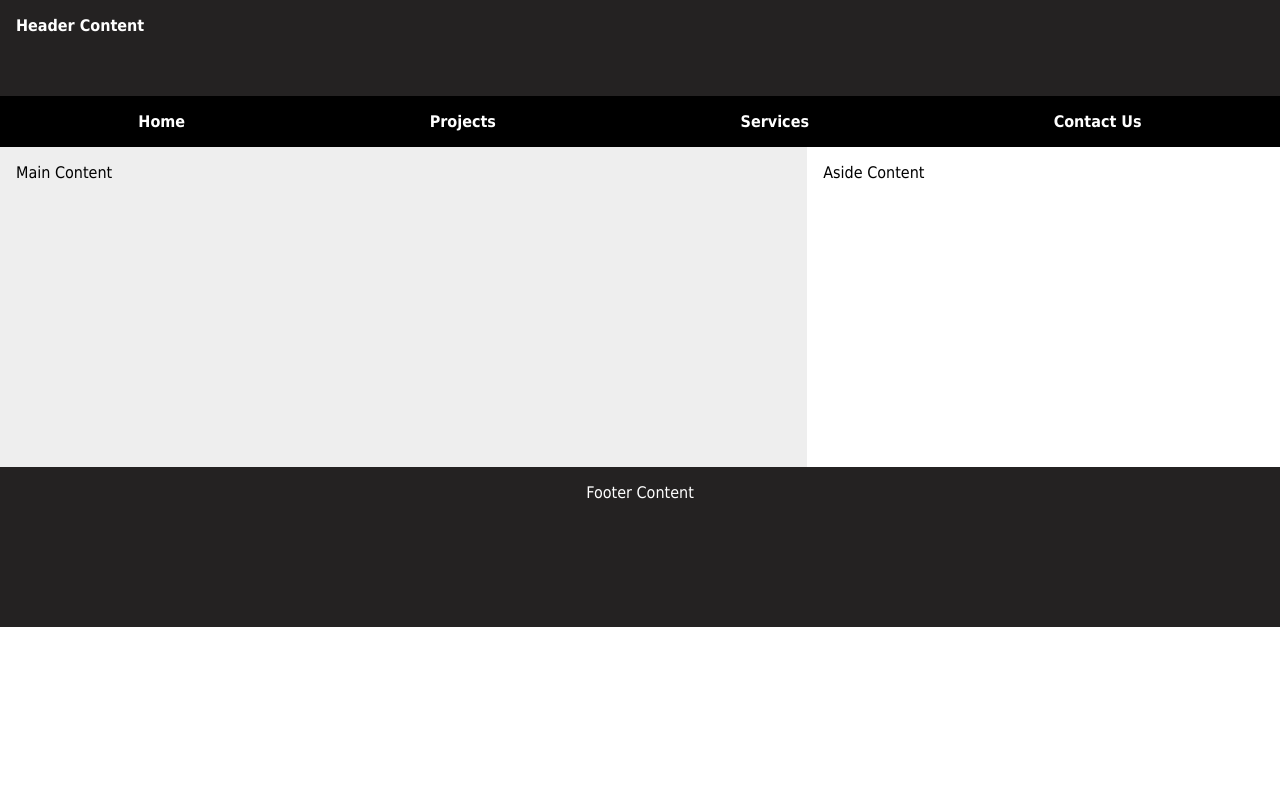
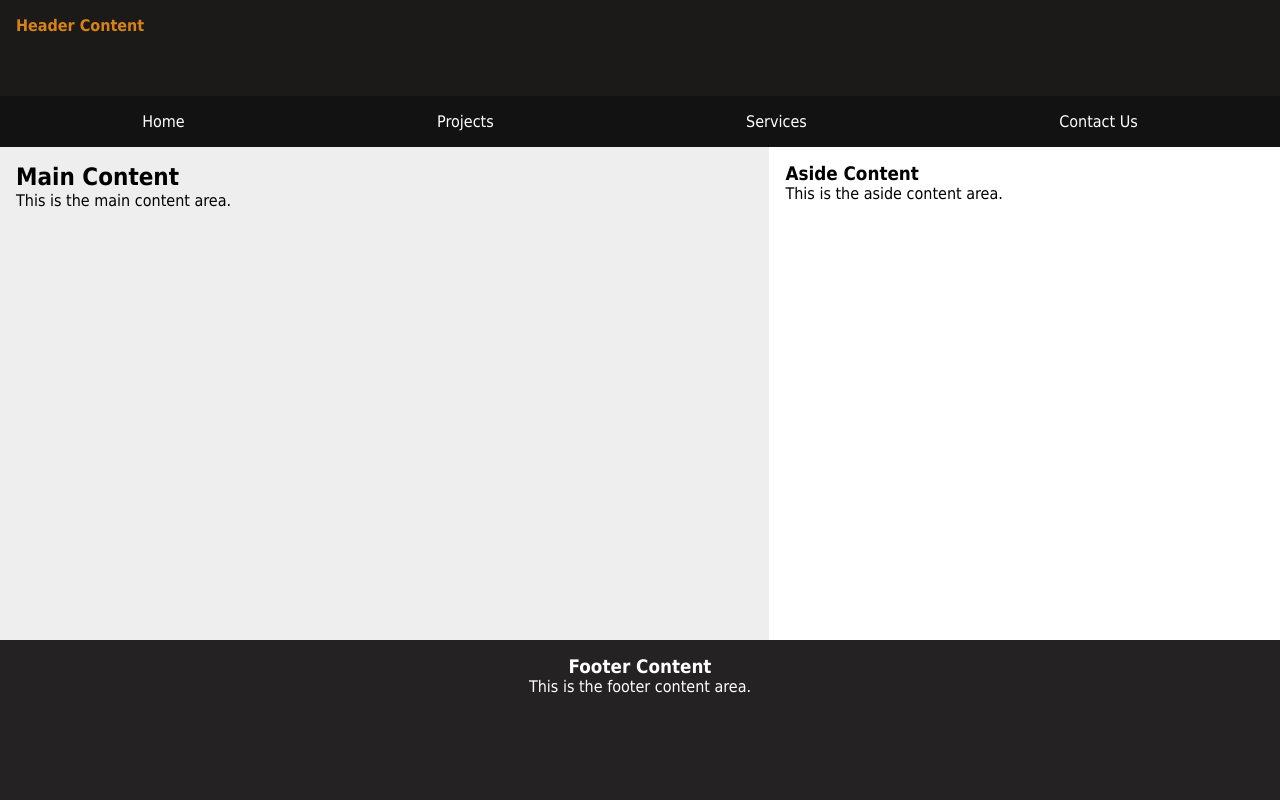
Before and after one commit to samucadsantos/wdd131, a plain HTML site: page week01/basic-layout.html in a window 1280 px wide. Drawn offline with Linux system fonts and the light colour scheme.

Commit message:
refactor: improve page layout

```diff
--- a/week01/basic-layout.html
+++ b/week01/basic-layout.html
@@ -22,15 +22,18 @@
     </nav>
 
     <main>
-        Main Content
+        <h2>Main Content</h2>
+        <p>This is the main content area.</p>
     </main>
 
     <aside>
-        Aside Content
+        <h3>Aside Content</h3>
+        <p>This is the aside content area.</p>
     </aside>
 
     <footer>
-        Footer Content
+        <h3>Footer Content</h3>
+        <p>This is the footer content area.</p>
     </footer>
 </body>
 </html>
--- a/week01/styles/layout.css
+++ b/week01/styles/layout.css
@@ -14,24 +14,26 @@
 
 body {
     display: grid;
+    min-height: 100vh;
+    grid-template-rows: auto auto 1fr auto;
 }
 
 header {
-    background-color: #242222;
+    background-color: #1b1a19;
     min-height: 6rem;
     grid-column: 1 / 4;
 }
 
 header h1 {
     font-size: 1rem;
-    color: #fff;
+    color: #d68316;
     padding: 1rem;
 }
 
 nav {
     grid-column: 1 / 4;
     padding: 1rem;
-    background-color: #000;
+    background-color: #131212;
 }
 
 nav > ul {
@@ -42,7 +44,6 @@
 nav > ul > li > a {
     color: #fff;
     text-decoration: none;
-    font-weight: bold;
 }
 
 main {
@@ -50,6 +51,7 @@
     min-height: 20rem;
     padding: 1rem;
     background-color: #eee;
+    height: 100%;
 }
 
 aside {
@@ -57,7 +59,8 @@
     background-color: #fff;
     padding: 1rem;
     min-height: 20rem;
-    padding: 1rem
+    padding: 1rem;
+    height: 100%;
 }
 
 footer {
```
